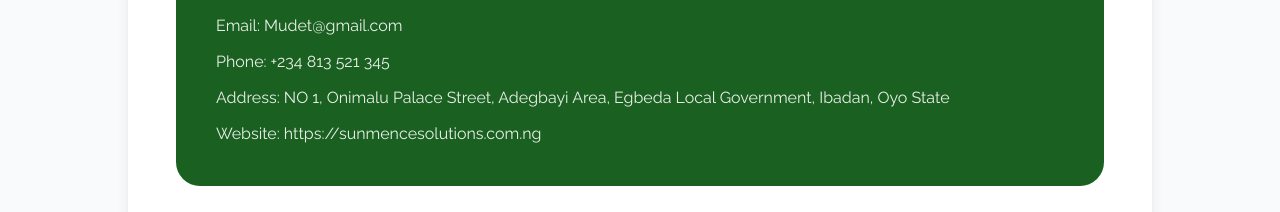
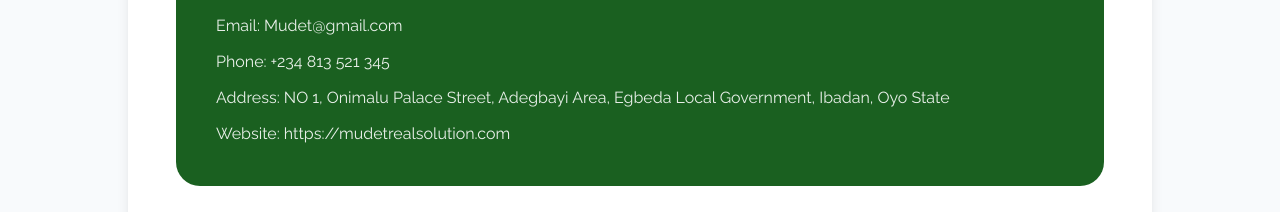
Before and after one commit to Sunmence-team/mudet_home, a React (Vite) app: page /privacy-policy in a window 1280 px wide. Shown: the part 4500-4712 px from the top of the page. Built offline with nearby package versions, Linux system fonts and the light colour scheme; no server answers.

Commit message:
new commit

```diff
--- a/src/pages/PrivacyPolicy.jsx
+++ b/src/pages/PrivacyPolicy.jsx
@@ -327,7 +327,7 @@
                   <p>Email: Mudet@gmail.com</p>
                   <p>Phone: +234 813 521 345</p>
                   <p>Address: NO 1, Onimalu Palace Street, Adegbayi Area, Egbeda Local Government, Ibadan, Oyo State</p>
-                  <p>Website: https://sunmencesolutions.com.ng</p>
+                  <p>Website: https://mudetrealsolution.com</p>
                 </div>
               </div>
 
```
